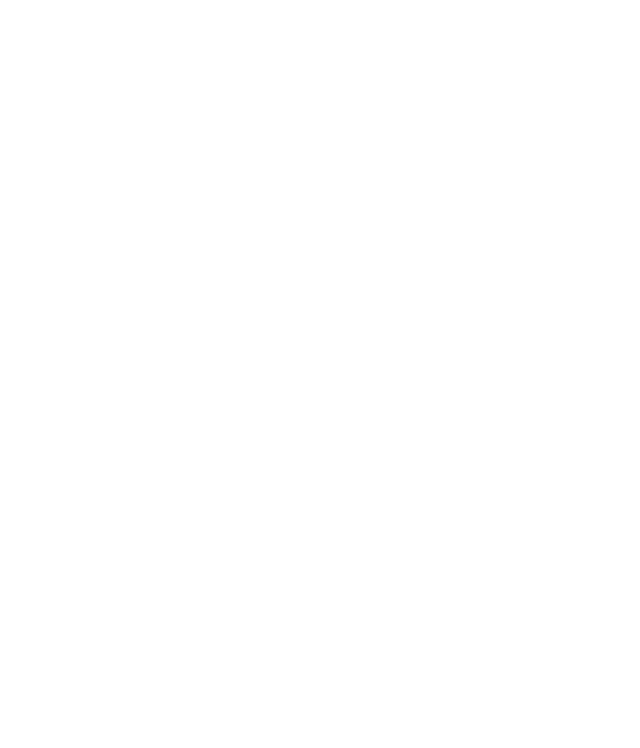
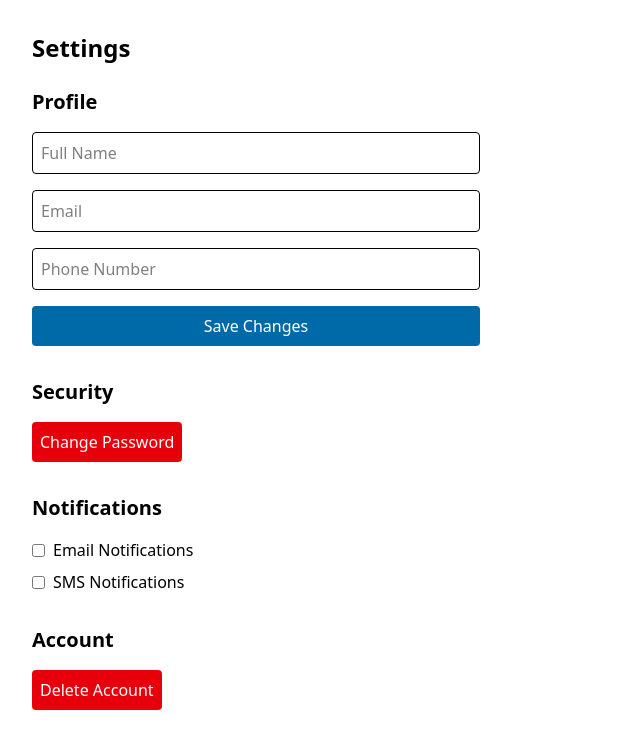
Before and after one commit to PBentil/church-sys, a React (Vite) app: page /settings in a window 1280 px wide. Before the commit this address had no page. Shown: the top 748 px of the page, without its empty margins (0-640 px from the left). Built offline with nearby package versions, Linux system fonts and the light colour scheme.

Commit message:
settings page and drawer update

```diff
--- a/src/App.tsx
+++ b/src/App.tsx
@@ -9,6 +9,7 @@
 import Events from "./pages/admin/event.tsx";
 import Donations from "./pages/admin/Donations.tsx";
 import Report from "./pages/admin/Report";
+import Settings from "./pages/Settings.tsx";
 
 function App() {
 
@@ -24,6 +25,7 @@
           <Route path='/events' element={<Events />} />
             <Route path='/donations' element={<Donations />} />
             <Route path='/reports' element={<Report />} />
+            <Route path='/settings' element={<Settings />} />
         </Routes>
       </>
   )
--- /dev/null
+++ b/src/components/Drawer.tsx
@@ -0,0 +1,35 @@
+// CustomDrawer.tsx
+import React from 'react';
+import { Drawer } from 'antd';
+
+interface CustomDrawerProps {
+    open: boolean;
+    onClose: () => void;
+    title?: string;
+    children: React.ReactNode;
+    width?: number; // Allow custom width
+}
+
+const CustomDrawer: React.FC<CustomDrawerProps> = ({
+                                                       open,
+                                                       onClose,
+                                                       title = 'Drawer',
+                                                       children,
+                                                       width = 400, // Default width
+                                                   }) => {
+    return (
+        <Drawer
+            title={title}
+            placement="right"
+            onClose={onClose}
+            open={open}
+            width={width}
+            destroyOnClose
+            closable
+        >
+            {children} {/* 👈 Show anything passed inside */}
+        </Drawer>
+    );
+};
+
+export default CustomDrawer;
--- a/src/components/Sidebar.tsx
+++ b/src/components/Sidebar.tsx
@@ -3,12 +3,15 @@
 import { FontAwesomeIcon } from "@fortawesome/react-fontawesome";
 import { faBars, faTimes, faHome, faCog, faEarth, faGlobe, faUsers, faClipboardList, faRightFromBracket } from "@fortawesome/free-solid-svg-icons";
 import CustomModal from "./Modal.tsx";
+import CustomDrawer from "./Drawer.tsx";
+import Settings from "../pages/Settings.tsx";
 
 const Sidebar = () => {
     const [isOpen] = useState(true); // Default open on desktop
     const [isMobileOpen, setIsMobileOpen] = useState(false); // For mobile toggle
 
     const [isLogoutModalOpen, setIsLogoutModalOpen] = useState(false);
+    const [isSettingsOpen, setIsSettingsOpen] = useState(false);  // <-- Drawer state
 
     const handleLogout = () => {
         window.location.href = '/login'; // 👈 Redirect to login
@@ -59,17 +62,19 @@
                         <FontAwesomeIcon icon={faClipboardList} size="lg" />
                         <span className={`${isOpen ? "inline" : "hidden"} transition-all duration-300`}>Reports</span>
                     </Link>
-                    <Link to="/settings" className="flex items-center gap-3 p-3 rounded hover:bg-sky-700 hover:text-white">
-                        <FontAwesomeIcon icon={faCog} size="lg" />
-                        <span className={`${isOpen ? "inline" : "hidden"} transition-all duration-300`}>Settings</span>
-                    </Link>
+                    <button
+                        onClick={() => setIsSettingsOpen(true)}
+                        className="flex items-center gap-3 p-3 hover:bg-sky-700 hover:text-white text-left rounded"
+                    >
+                        <FontAwesomeIcon icon={faCog} /> Settings
+                    </button>
                 </nav>
 
                 {/* Logout Button (Sticks to Bottom) */}
-                <div className="px-4 pb-2 py-2 border-t border-red-500">
+                <div className="px-4 pb-2 py-2 border-t border-red-500 ">
                     <button
                         onClick={() => setIsLogoutModalOpen(true)}
-                        className="flex items-center justify-center gap-2 p-2 text-red-600 text-sm rounded hover:bg-red-100 w-full"
+                        className="flex items-center justify-center gap-2 p-2 text-red-600 text-sm rounded hover:bg-red-100 w-full "
                     >
                         <FontAwesomeIcon icon={faRightFromBracket} size="sm" />
                         <span className={`${isOpen ? "inline" : "hidden"} transition-all duration-300`}>Logout</span>
@@ -102,6 +107,15 @@
                     </div>
                 </div>
             </CustomModal>
+
+
+            <CustomDrawer
+                open={isSettingsOpen}
+                onClose={() => setIsSettingsOpen(false)}
+                title="Settings"
+            >
+                <Settings />
+            </CustomDrawer>
         </>
     );
 };
--- /dev/null
+++ b/src/pages/Settings.tsx
@@ -0,0 +1,48 @@
+
+const SettingsPage = () => {
+    return (
+        <div className="p-8">
+            <h1 className="text-2xl font-bold mb-6">Settings</h1>
+
+            {/* Profile Settings */}
+            <section className="mb-8">
+                <h2 className="text-xl font-semibold mb-4">Profile</h2>
+                <form className="grid gap-4 max-w-md">
+                    <input type="text" placeholder="Full Name" className="border p-2 rounded" />
+                    <input type="email" placeholder="Email" className="border p-2 rounded" />
+                    <input type="text" placeholder="Phone Number" className="border p-2 rounded" />
+                    <button type="submit" className="bg-sky-700 text-white py-2 px-4 rounded hover:bg-sky-800">
+                        Save Changes
+                    </button>
+                </form>
+            </section>
+
+            {/* Security Settings */}
+            <section className="mb-8">
+                <h2 className="text-xl font-semibold mb-4">Security</h2>
+                <button className="bg-red-600 text-white p-2 rounded hover:underline">Change Password</button>
+            </section>
+
+            {/* Notifications */}
+            <section className="mb-8">
+                <h2 className="text-xl font-semibold mb-4">Notifications</h2>
+                <div className="flex flex-col gap-2">
+                    <label className="flex items-center gap-2">
+                        <input type="checkbox" /> Email Notifications
+                    </label>
+                    <label className="flex items-center gap-2">
+                        <input type="checkbox" /> SMS Notifications
+                    </label>
+                </div>
+            </section>
+
+            {/* Account Settings */}
+            <section className="mb-8 mt-auto">
+                <h2 className="text-xl font-semibold mb-4">Account</h2>
+                <button className="bg-red-600 text-white p-2 rounded hover:underline">Delete Account</button>
+            </section>
+        </div>
+    );
+};
+
+export default SettingsPage;
--- a/src/pages/admin/Report.tsx
+++ b/src/pages/admin/Report.tsx
@@ -70,6 +70,8 @@
             ),
         },
     ];
+
+
 
     const reportData = [
         {
```
